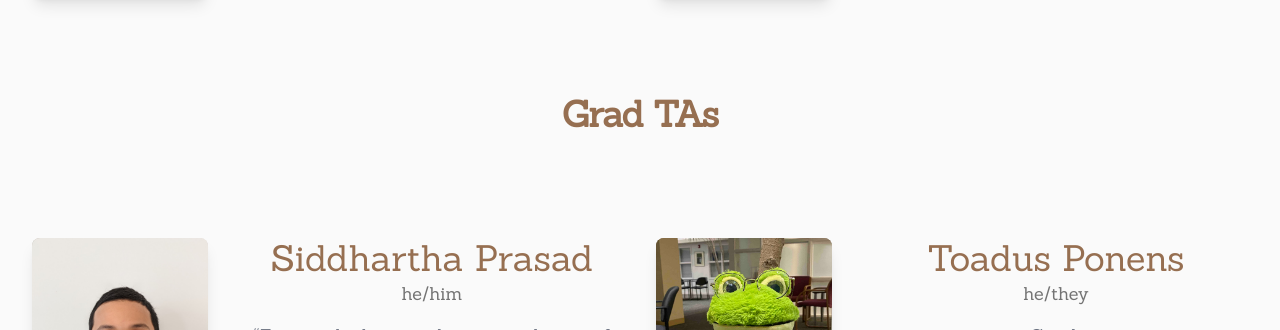
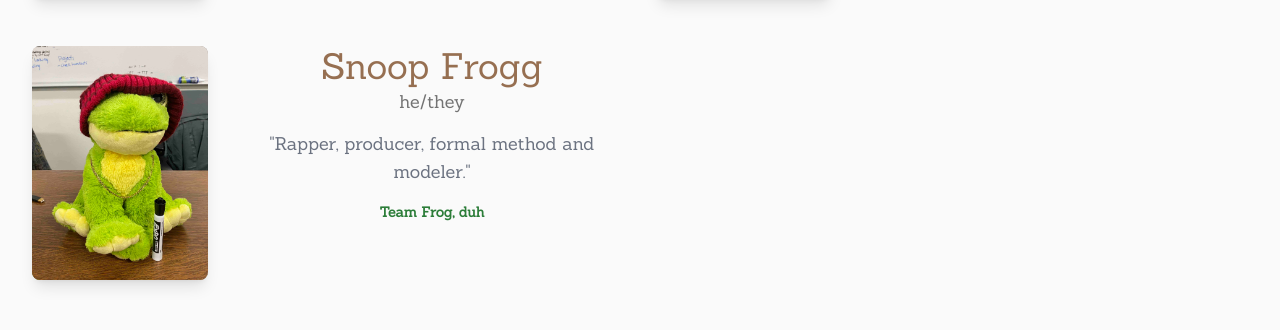
Before and after one commit to csci1710/2025, a React (Create React App) app in the folder my-app/: page / in a window 1280 px wide. Shown: the part 7444-7774 px from the top of the page. Built offline with nearby package versions, Linux system fonts and the light colour scheme; a web font is replaced by a local one.

Commit message:
Restoring snoop frog

```diff
--- a/my-app/src/SITE_DATA.ts
+++ b/my-app/src/SITE_DATA.ts
@@ -305,7 +305,7 @@ export const htas: staffMember[] = [
     // alt_image: PUB + "/images/staff/megan_frog.jpeg",
     pronouns: "she/her",
     bio: "Hi! I'm a junior from North Carolina studying computer science. I'm so excited to be an HTA for 1710! Outside of cs, I love sewing, baking, web dev in React, my cat, and doing jigsaw puzzles!",
-    favorite_amphibian: "Team Toad",
+    favorite_amphibian: "Team Frog",
     role: "HTA",
   },
 ];
@@ -350,6 +350,16 @@ export const utas: staffMember[] = [
     // alt_image: PUB + "/images/staff/ese_frog.jpeg",
     bio: "Hi, I'm Matt! I'm a senior from Erie, Pennsylvania concentrating in CS. In my free time I love to cook, or play board games and video games.",
     favorite_amphibian: "Team Toad",
+    role: "UTA",
+  },
+  {
+    name: "Snoop Frogg",
+    image: PUB + "/images/staff/snoop.jpg",
+    objectPosition: "center 40%",
+    alt_image: PUB + "/images/staff/snoop_alt.jpg",
+    pronouns: "he/they",
+    bio: '"Rapper, producer, formal method and modeler."',
+    favorite_amphibian: "Team Frog, duh",
     role: "UTA",
   },
 ];
```
